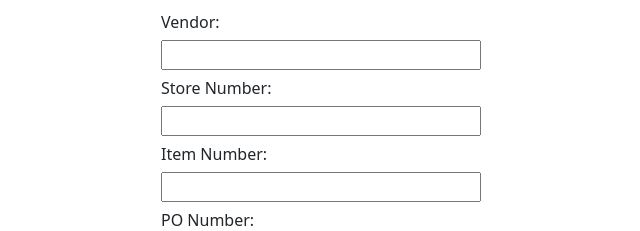
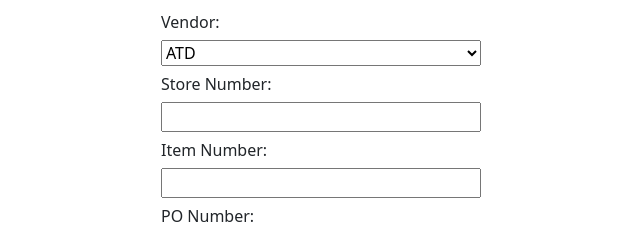
Before and after one commit to michael-carvajal/hybrid_order, an Electron app: page dist/index.html in a window 800 px wide. Shown: the top 231 px of the page, 79-719 px from the left. Drawn offline with nearby package versions, Linux system fonts and the light colour scheme.

Commit message:
added dropdown

```diff
--- a/dist/index.html
+++ b/dist/index.html
@@ -15,7 +15,13 @@
   <body>
     <form id="order-form">
       <label for="vendor">Vendor:</label>
-      <input type="text" id="vendor" name="vendor" />
+      <select name="vendor" id="vendor">
+        <option value="ATD">ATD</option>
+        <option value="MFI">Max Finkelstein</option>
+        <option value="NTW">NTW</option>
+        <option value="USA">US Autoforce</option>
+      </select>
+      <!-- <input type="text" id="vendor" name="vendor" /> -->
       <label for="storeNumber">Store Number:</label>
       <input type="text" id="storeNumber" name="storeNumber" />
       <label for="itemNumber">Item Number:</label>
```
